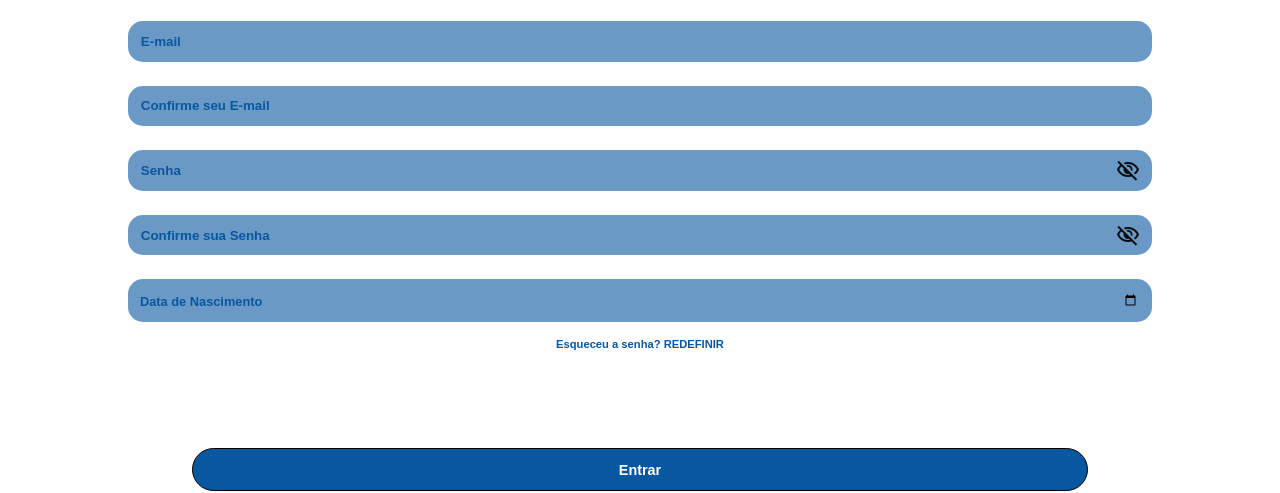
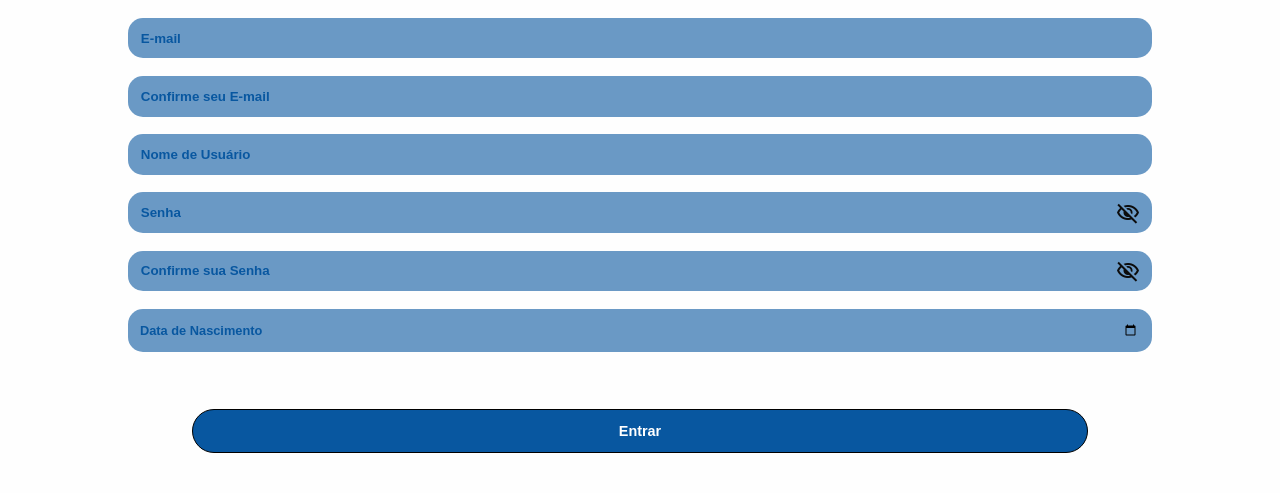
Before and after one commit to amandalbrito/MoodPlaylist-FrontEnd, a plain HTML site: page cadastro.html in a window 1280 px wide. Shown: the part 220-713 px from the top of the page. Drawn offline with nearby package versions, Linux system fonts and the light colour scheme.

Commit message:
uplgrade tela cadastro

```diff
--- a/cadastro.html
+++ b/cadastro.html
@@ -39,6 +39,8 @@
 
       <input type="email" name="confirmeEmail" id="confirmeEmail" placeholder="Confirme seu E-mail" required aria-label="Confirme seu e-mail" />
 
+      <input type="text" name="UserName" id="UserName" placeholder="Nome de Usuário" required aria-label="Digite um nome de Usuário">
+
       <div class="input-senha-wrapper" aria-label="Campo para digitar a senha">
         <input type="password" id="inputSenha" placeholder="Senha" required aria-label="Digite sua senha" />
         <span class="material-symbols-outlined btnSenha" id="iconOff" aria-label="Mostrar senha" role="button">visibility_off</span>
@@ -56,10 +58,6 @@
         <span class="placeholder" aria-hidden="false">Data de Nascimento</span>
       </div>
 
-      <h2 class="redefinir">
-        <a href="redefinir.html" aria-label="Esqueci a senha, redefinir acesso">Esqueceu a senha? REDEFINIR</a>
-      </h2>
-
       <a href="login.html" aria-label="Ir para a página de login">
         <button type="button" class="entrar" aria-label="Entrar na conta">Entrar</button>
       </a>
--- a/css/cadastro.css
+++ b/css/cadastro.css
@@ -25,7 +25,7 @@ h1{
 
 .form input {
   width: 80vw;
-  margin: 0.5rem 0;
+  margin: 0.3rem 0;
   padding: 0.8rem;
   border: none;
   border-radius: 15px;
@@ -93,13 +93,6 @@ input:focus{
   display: none; /* esconde o placeholder quando o campo tem valor */
 }
 
-
-.redefinir{
-  color: #0857A0;
-  font-size: 0.7rem;
-  cursor: pointer;
-}
-
 .entrar {
   background-color: #0857A0;
   color: #fff;
@@ -112,7 +105,7 @@ input:focus{
   font-weight: bold;
   transition: 0.2s;
   justify-content: center;
-  margin-top: 10%;
+  margin-top: 5%;
 }
 
 #status {
--- a/css/login.css
+++ b/css/login.css
@@ -74,6 +74,12 @@ input:focus{
   cursor: pointer;
 }
 
+.redefinir{
+  color: #0857A0;
+  font-size: 0.7rem;
+  cursor: pointer;
+}
+
 .entrar {
   background-color: #0857A0;
   color: #fff;
```
Also changed, not shown: login.html (+4 -0 lines).
